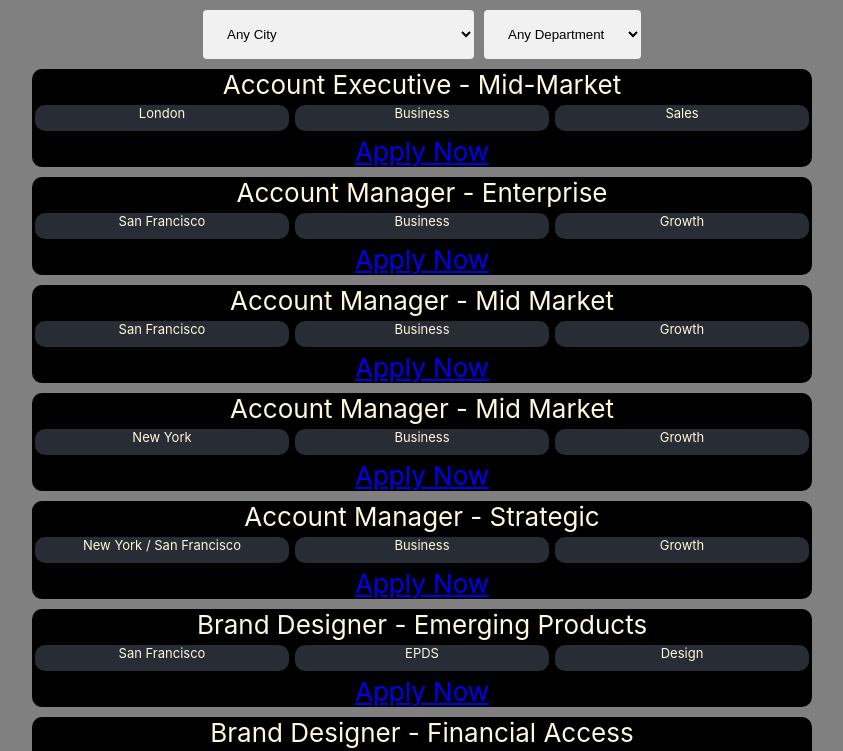
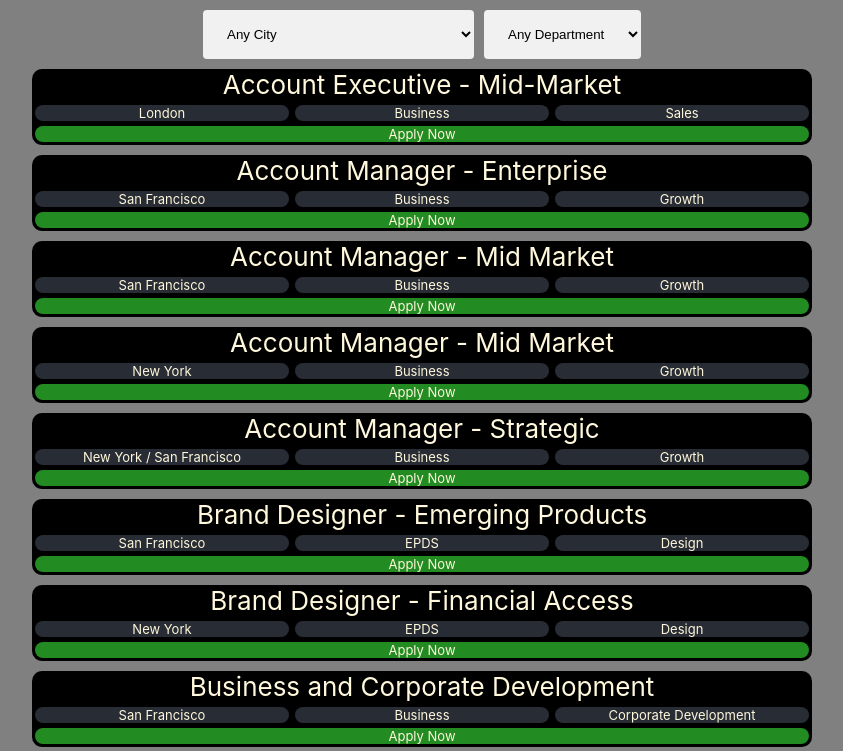
Before and after one commit to john-patterson/plaid-job-client, a React (Create React App) app: page / in a window 1280 px wide. Shown: the top 751 px of the page, without its empty margins (218-1061 px from the left). Built offline with nearby package versions, Linux system fonts and the light colour scheme.

Commit message:
fixed link styling

```diff
--- a/src/pages/JobListingPage.css
+++ b/src/pages/JobListingPage.css
@@ -17,6 +17,8 @@
   width: 30em;
   font-size: 1em;
   border-radius: 10px;
+  display: flex;
+  flex-direction: column;
 }
 
 .job-details {
@@ -34,7 +36,6 @@
   width: 20em;
   background-color: #282c34;
   border-radius: 10px;
-  height: 2em;
   text-align: center;
   vertical-align: middle;
 }
@@ -46,3 +47,17 @@
   justify-content: space-between;
   margin-top: 10px;
 }
+
+.job-apply-btn {
+  margin-left: 3px;
+  margin-right: 3px;
+  margin-bottom: 3px;
+  break-after: page;
+  border-radius: 10px;
+  display: block;
+  text-align: center;
+  font-size: small;
+  background-color:forestgreen;
+  color: cornsilk;
+  text-decoration: none;
+}
```
